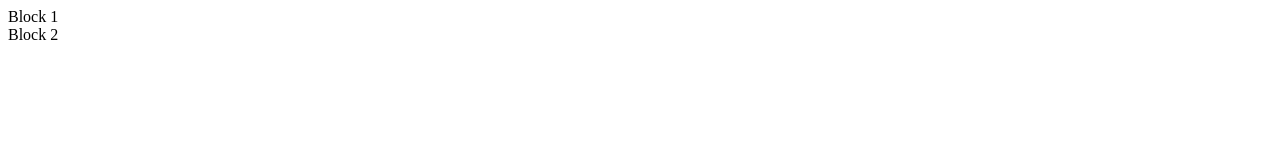
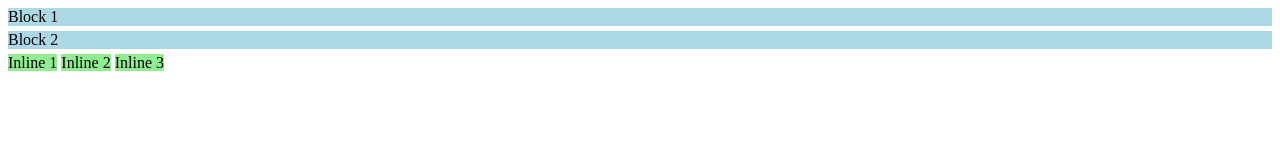
Before and after one commit to sakshi02-s/wdw_1196, a plain HTML site: page Assessment_3/index.html in a window 1280 px wide. Drawn offline with Linux system fonts and the light colour scheme.

Commit message:
assessment 3 added bg colour and inline elements

```diff
--- a/Assessment_3/index.html
+++ b/Assessment_3/index.html
@@ -3,11 +3,23 @@
 <head>
     <meta charset="UTF-8">
     <title>Block and Inline Elements</title>
+    <style>
+        div {
+            background-color: lightblue;
+            margin-bottom: 5px;
+        }
+        span {
+            background-color: lightgreen;
+        }
+    </style>
 </head>
 <body>
 
     <div>Block 1</div>
     <div>Block 2</div>
+    <span>Inline 1</span>
+    <span>Inline 2</span>
+    <span>Inline 3</span>
 
 </body>
 </html>
```
